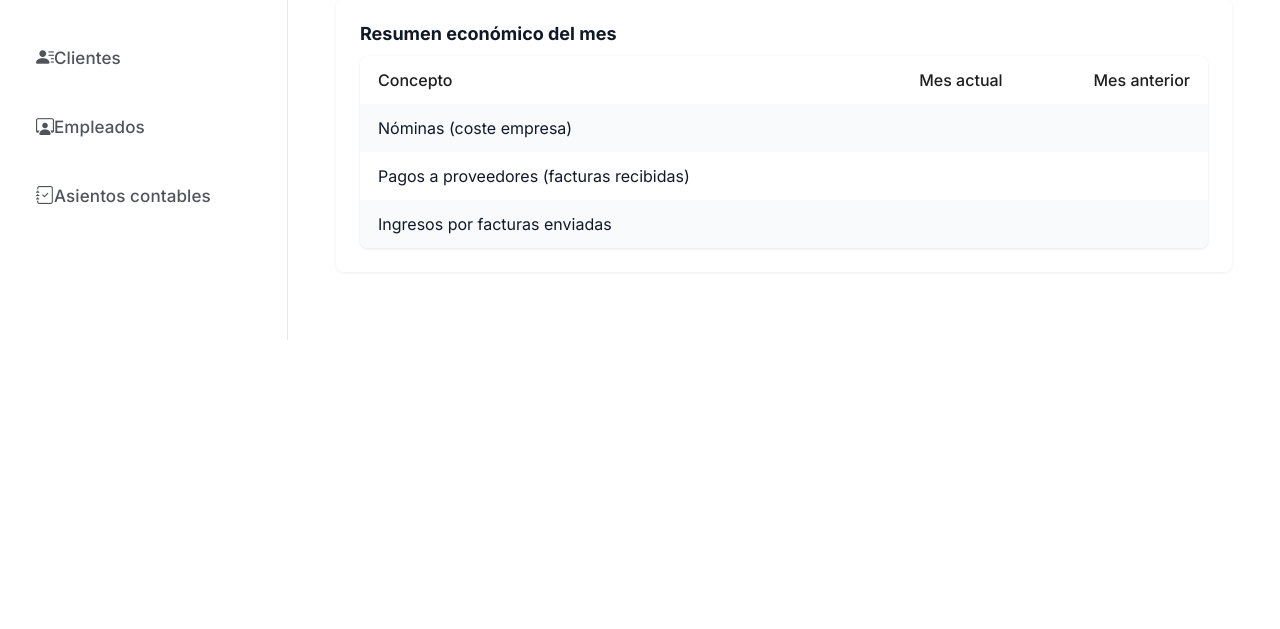
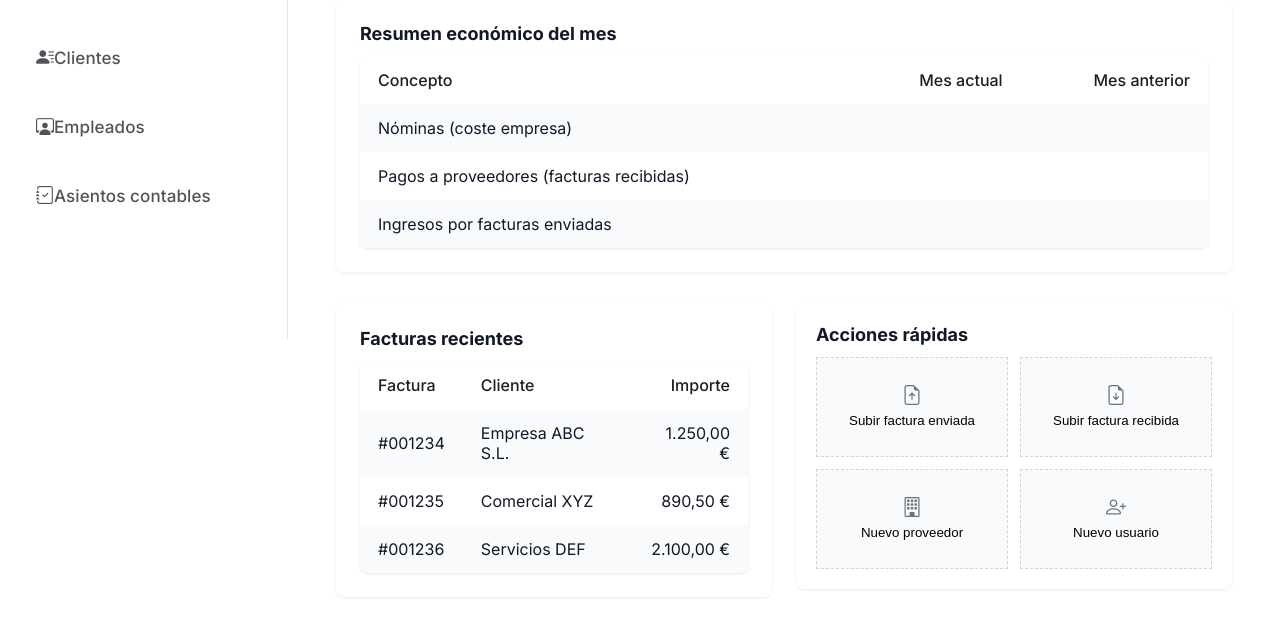
Before and after one commit to smartbookai/backend, a Django app: template templates/pages/dashboard.html in a window 1280 px wide. Shown: the part 460-1089 px from the top of the page. Before the commit the page ends 800 px from the top, so only its background shows below. Run offline with Django 5.2, Linux system fonts and the light colour scheme; the template is opened without the code that fills it, so the values that code supplies are empty; parts of the project's set-up code (start-up, migrations or seed data) failed here and were passed over.

Commit message:
new in dashboard

```diff
--- a/templates/pages/dashboard.html
+++ b/templates/pages/dashboard.html
@@ -109,5 +109,65 @@
       </div>
     </div>
   </div>
+
+  <div style="margin-top:2rem;display:grid;grid-template-columns:repeat(2,minmax(0,1fr));gap:1.5rem;align-items:flex-start;">
+    <div class="card table-card">
+      <div style="display:flex;justify-content:space-between;align-items:center;margin-bottom:0.75rem;">
+        <h2 style="font-size:18px;margin:0;">Facturas recientes</h2>
+      </div>
+      <div class="table-container">
+        <table class="table" style="width:100%;border-collapse:collapse;">
+          <thead>
+            <tr>
+              <th class="table-header" style="text-align:left;">Factura</th>
+              <th class="table-header" style="text-align:left;">Cliente</th>
+              <th class="table-header" style="text-align:right;">Importe</th>
+            </tr>
+          </thead>
+          <tbody>
+            <tr>
+              <td class="table-cell" style="text-align:left;">#001234</td>
+              <td class="table-cell" style="text-align:left;">Empresa ABC S.L.</td>
+              <td class="table-cell" style="text-align:right;">1.250,00 €</td>
+            </tr>
+            <tr>
+              <td class="table-cell" style="text-align:left;">#001235</td>
+              <td class="table-cell" style="text-align:left;">Comercial XYZ</td>
+              <td class="table-cell" style="text-align:right;">890,50 €</td>
+            </tr>
+            <tr>
+              <td class="table-cell" style="text-align:left;">#001236</td>
+              <td class="table-cell" style="text-align:left;">Servicios DEF</td>
+              <td class="table-cell" style="text-align:right;">2.100,00 €</td>
+            </tr>
+          </tbody>
+        </table>
+      </div>
+    </div>
+
+    <div class="card" style="padding:1.25rem;">
+      <div style="margin-bottom:0.75rem;">
+        <h2 style="font-size:18px;margin:0;">Acciones rápidas</h2>
+      </div>
+      <div style="display:grid;grid-template-columns:repeat(2,minmax(0,1fr));gap:0.75rem;">
+        <button type="button" class="btn btn-light" style="height:100px;width:100%;display:flex;flex-direction:column;align-items:center;justify-content:center;border:1px dashed #d1d5db;background:#f9fafb;">
+          <i class="bi bi-file-earmark-arrow-up" style="font-size:20px;margin-bottom:0.35rem;color:#6b7280;"></i>
+          <span>Subir factura enviada</span>
+        </button>
+        <button type="button" class="btn btn-light" style="height:100px;width:100%;display:flex;flex-direction:column;align-items:center;justify-content:center;border:1px dashed #d1d5db;background:#f9fafb;">
+          <i class="bi bi-file-earmark-arrow-down" style="font-size:20px;margin-bottom:0.35rem;color:#6b7280;"></i>
+          <span>Subir factura recibida</span>
+        </button>
+        <button type="button" class="btn btn-light" style="height:100px;width:100%;display:flex;flex-direction:column;align-items:center;justify-content:center;border:1px dashed #d1d5db;background:#f9fafb;">
+          <i class="bi bi-building" style="font-size:20px;margin-bottom:0.35rem;color:#6b7280;"></i>
+          <span>Nuevo proveedor</span>
+        </button>
+        <button type="button" class="btn btn-light" style="height:100px;width:100%;display:flex;flex-direction:column;align-items:center;justify-content:center;border:1px dashed #d1d5db;background:#f9fafb;">
+          <i class="bi bi-person-plus" style="font-size:20px;margin-bottom:0.35rem;color:#6b7280;"></i>
+          <span>Nuevo usuario</span>
+        </button>
+      </div>
+    </div>
+  </div>
 </section>
 {% endblock %}
```
